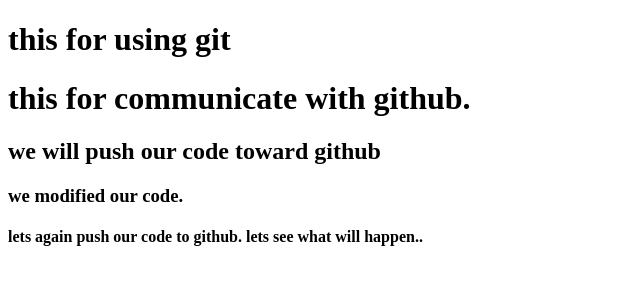
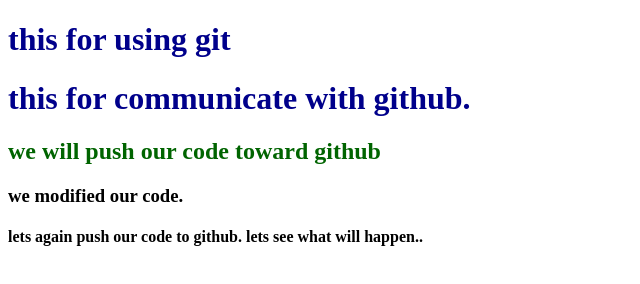
Before and after one commit to Khairul-Basar/my-project-git, a plain HTML site: page index.html in a window 1280 px wide. Shown: the whole page, without its empty margins (0-640 px from the left). Drawn offline with Linux system fonts and the light colour scheme.

Commit message:
programming hero we add a file and third commit

```diff
--- a/index.html
+++ b/index.html
@@ -6,6 +6,7 @@
   <meta name="viewport" content="width=device-width, initial-scale=1.0">
   <meta http-equiv="X-UA-Compatible" content="ie=edge">
   <title>Git Practice</title>
+  <link rel="stylesheet" href="style.css">
 </head>
 
 <body>
--- /dev/null
+++ b/style.css
@@ -0,0 +1,6 @@
+h1{
+  color: darkblue;
+}
+h2{
+  color: darkgreen;
+}
```
